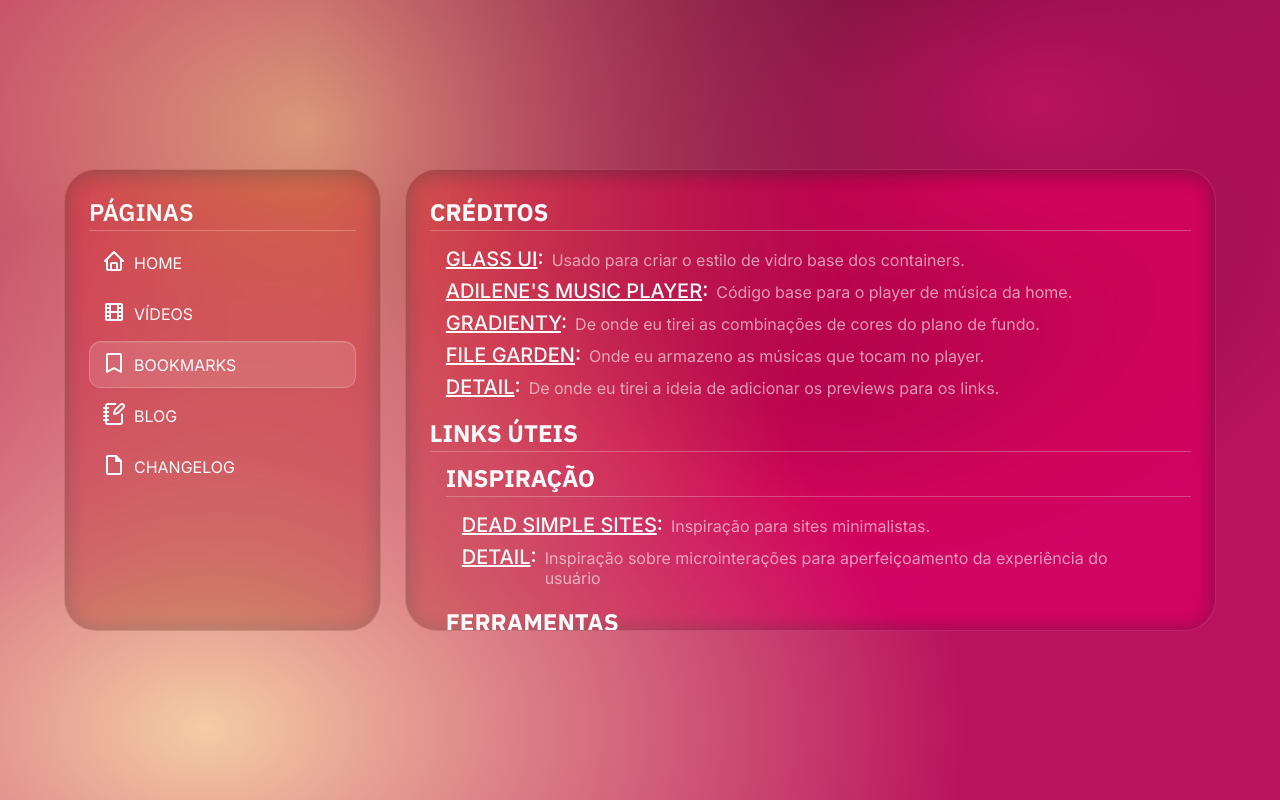
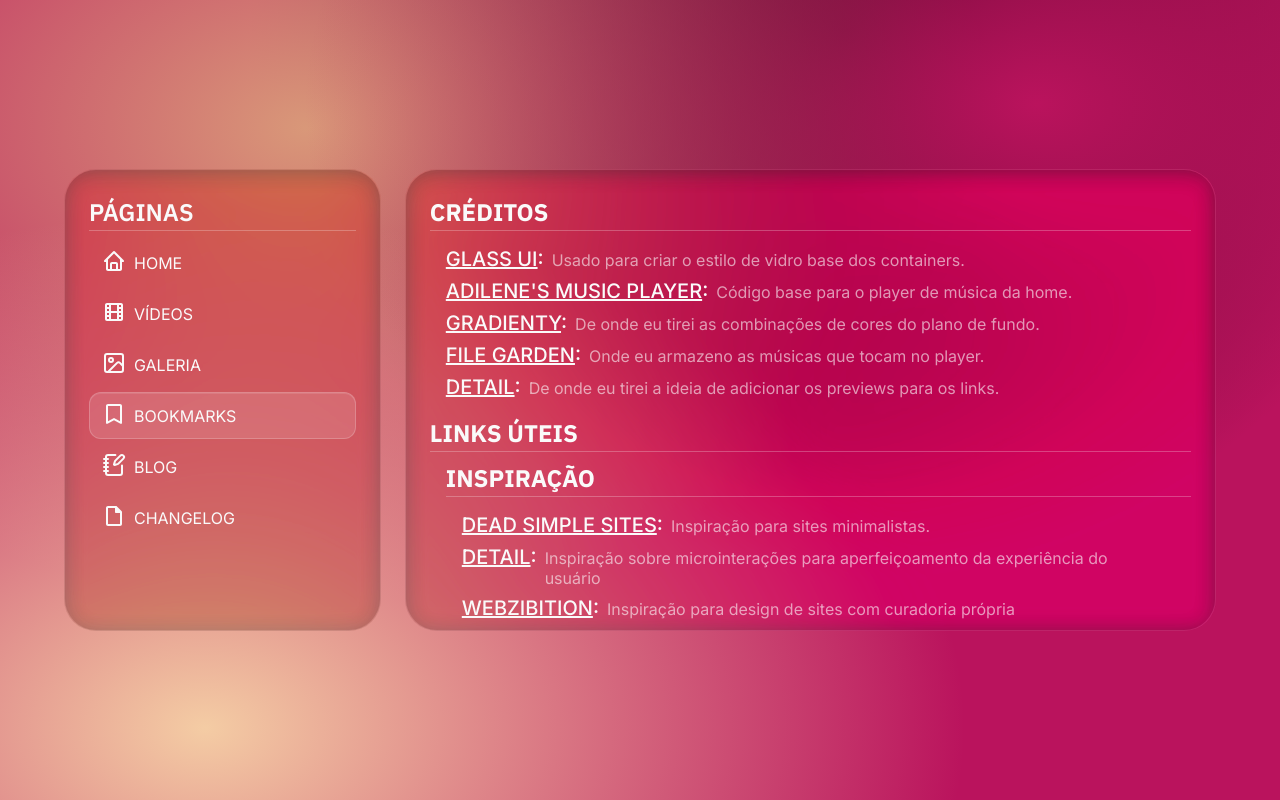
Before and after one commit to zwei-han-der/zweihander, a React (Vite) app: page /bookmarks in a window 1280 px wide. Built offline with nearby package versions, Linux system fonts and the light colour scheme.

Commit message:
chore: adiciona novos conteúdos ao blog

```diff
--- a/src/App.jsx
+++ b/src/App.jsx
@@ -7,6 +7,7 @@
 const Blog = lazy(() => import("./pages/Blog"));
 const Videos = lazy(() => import("./pages/Videos"));
 const Bookmarks = lazy(() => import("./pages/Bookmarks"));
+const Gallery = lazy(() => import("./pages/Gallery"));
 const NotFound = lazy(() => import("./pages/NotFound"));
 
 function App() {
@@ -47,6 +48,7 @@
           </Route>
           <Route path="/videos" element={<Videos />} />
           <Route path="/bookmarks" element={<Bookmarks />} />
+          <Route path="/gallery" element={<Gallery />} />
           <Route path="/*" element={<NotFound />} />
         </Routes>
       </Suspense>
--- a/src/components/TOC.jsx
+++ b/src/components/TOC.jsx
@@ -43,6 +43,45 @@
             </svg>
           </span>
           <p>Vídeos</p>
+        </NavLink>
+        <NavLink
+          to="/gallery"
+          className={({ isActive }) =>
+            isActive ? "list-item active" : "list-item"
+          }
+        >
+          <span>
+            {/* <svg
+              xmlns="http://www.w3.org/2000/svg"
+              width="24"
+              height="24"
+              fill="none"
+              stroke="currentColor"
+              strokeLinecap="round"
+              strokeLinejoin="round"
+              strokeWidth="2"
+              viewBox="0 0 24 24"
+            >
+              <path d="M13.997 4a2 2 0 0 1 1.76 1.05l.486.9A2 2 0 0 0 18.003 7H20a2 2 0 0 1 2 2v9a2 2 0 0 1-2 2H4a2 2 0 0 1-2-2V9a2 2 0 0 1 2-2h1.997a2 2 0 0 0 1.759-1.048l.489-.904A2 2 0 0 1 10.004 4z" />
+              <circle cx="12" cy="13" r="3" />
+            </svg> */}
+            <svg
+              xmlns="http://www.w3.org/2000/svg"
+              width="24"
+              height="24"
+              fill="none"
+              stroke="currentColor"
+              strokeLinecap="round"
+              strokeLinejoin="round"
+              strokeWidth="2"
+              viewBox="0 0 24 24"
+            >
+              <rect width="18" height="18" x="3" y="3" rx="2" ry="2" />
+              <circle cx="9" cy="9" r="2" />
+              <path d="m21 15-3.086-3.086a2 2 0 0 0-2.828 0L6 21" />
+            </svg>
+          </span>
+          <p>Galeria</p>
         </NavLink>
         <NavLink
           to="/bookmarks"
--- a/src/data/blog/index.js
+++ b/src/data/blog/index.js
@@ -2,9 +2,11 @@
 
 import demonmask from "../../assets/images/blog-covers/dayan-demon-mask.avif";
 import bath from "../../assets/images/blog-covers/dayan-bath.avif";
+import pink from "../../assets/images/blog-covers/pink-icon.avif";
 
 const blogContentLoaders = {
   U2FsdGVkX18BN4Sch4PRgb1obNas3BsT: () => import("./todo.md?raw"),
+  U2FsdGVkX19ek9PhLrkLyp1lGXKuTqa6: () => import("./pInk.md?raw"),
   U2FsdGVkX19V3tFiu7vvqN8JEZUHNRGbQLZGysuFl0dPxzbulAEPTQ: () => import("./markdown.md?raw"),
 };
 
@@ -19,6 +21,15 @@
     description:
       "Aqui ficará arquivado tudo o que já foi feito, o que está sendo feito e o que será feito no site.",
     cover: demonmask,
+  },
+  {
+    id: "U2FsdGVkX19ek9PhLrkLyp1lGXKuTqa6",
+    title: "Arquivo pInk",
+    version: "",
+    date: "10/03/2026",
+    description:
+      "Aqui ficará arquivado o que eu devo terminar no ecossistema pInk.",
+    cover: pink,
   },
   {
     id: "U2FsdGVkX19V3tFiu7vvqN8JEZUHNRGbQLZGysuFl0dPxzbulAEPTQ",
--- a/src/data/blog/markdown.md
+++ b/src/data/blog/markdown.md
@@ -72,9 +72,9 @@
 ## Tabelas
 
 | Coluna 1 | Coluna 2 | Coluna 3 |
-| -------- | -------- | -------- |
-| Valor 1  | Valor 2  | Valor 3  |
-| Valor 4  | Valor 5  | Valor 6  |
+| -------- | :------: | -------: |
+| Valor 1  | Valor 2  |  Valor 3 |
+| Valor 4  | Valor 5  |  Valor 6 |
 
 ## Código
 
--- /dev/null
+++ b/src/data/blog/pInk.md
@@ -0,0 +1,26 @@
+| Nome                                  | Seed? | Proton? | Catbox? | Archive? | Indice? | Crédito? |
+| ------------------------------------- | :---: | :-----: | :-----: | :------: | :-----: | :------: |
+| Absolute Batman (2024)                |   ✔   |    ✔    |    ✔    |    ✔     |    ✔    |    ❗    |
+| Absolute Wonder Woman (2024)          |   ✔   |    ✔    |    ✔    |    ✔     |    ✔    |    ❌    |
+| Bite Club (2004)                      |   ✔   |    ✔    |    ✔    |    ✔     |    ✔    |    ✔     |
+| Fatale (2012)                         |   ✔   |    ✔    |    ✔    |    ✔     |    ✔    |    ✔     |
+| Happy! (2012)                         |   ✔   |    ✔    |    ✔    |    ✔     |    ✔    |    ✔     |
+| Hellblazer (1988)                     |   ✔   |    ✔    |    ✔    |    ✔     |   ❗    |    ❌    |
+| Hit-Girl (2012)                       |   ✔   |    ✔    |    ✔    |    ✔     |    ✔    |    ❌    |
+| Hit-Girl (2018)                       |   ✔   |    ✔    |    ✔    |    ✔     |    ✔    |    ❌    |
+| Hit-Girl (2019)                       |   ✔   |    ✔    |    ✔    |    ✔     |    ✔    |    ❌    |
+| Incognito (2008)                      |   ✔   |    ✔    |    ✔    |    ✔     |    ✔    |    ✔     |
+| Invincible (2003)                     |   ✔   |    ✔    |   ❌    |    ✔     |   ❌    |    ✔     |
+| Kick-Ass (2008)                       |   ✔   |    ✔    |   ❌    |    ✔     |   ❌    |    ✔     |
+| Kick-Ass (2010)                       |   ✔   |    ✔    |   ❌    |    ✔     |   ❌    |    ❌    |
+| Kick-Ass (2013)                       |   ✔   |    ✔    |   ❌    |    ✔     |   ❌    |    ❌    |
+| Kick-Ass (2018)                       |   ✔   |    ✔    |   ❌    |    ✔     |   ❌    |    ❌    |
+| Kick-Ass vs Hit-Girl (2020)           |   ✔   |    ✔    |   ❌    |    ✔     |   ❌    |    ❌    |
+| Kick-Ass: A Nova Garota (2018)        |   ✔   |    ✔    |   ❌    |    ✔     |   ❌    |    ❌    |
+| Scott Pilgrim (2005)                  |   ✔   |    ✔    |   ❌    |    ✔     |   ❌    |    ✔     |
+| Spawn (1992)                          |  ❌   |   ❌    |   ❌    |    ❌    |   ❌    |    ❌    |
+| The Boys (2006)                       |   ✔   |    ✔    |   ❌    |    ✔     |   ❌    |    ✔     |
+| The Walking Dead (2003)               |   ✔   |    ✔    |   ❌    |    ✔     |   ❌    |    ✔     |
+| Ultimate Spider-Man (2024)            |   ✔   |    ✔    |   ❌    |    ✔     |   ❌    |    ❌    |
+| Ultimate Spider-Man: Incursion (2025) |   ✔   |    ✔    |   ❌    |    ✔     |   ❌    |    ❌    |
+| Vampirella (2010)                     |   ✔   |    ✔    |   ❌    |    ✔     |   ❌    |    ✔     |
--- a/src/pages/Bookmarks.jsx
+++ b/src/pages/Bookmarks.jsx
@@ -6,6 +6,7 @@
   return (
     <Standalone>
       <div className="bookmarks-content">
+        {/* === CRÉDITOS === */}
         <div className="bookmarks-topic">
           <div className="bookmarks-topic-header">
             <h2>Créditos</h2>
@@ -95,11 +96,13 @@
             </li>
           </ul>
         </div>
+        {/* === LINKS === */}
         <div className="bookmarks-topic">
           <div className="bookmarks-topic-header">
             <h2>Links úteis</h2>
           </div>
           <div className="bookmarks-subtopic">
+            {/* === iNSPIRAÇÃO === */}
             <div className="bookmarks-subtopic-header">
               <h2>Inspiração</h2>
             </div>
@@ -137,8 +140,43 @@
                   experiência do usuário
                 </span>
               </li>
+              <li>
+                <h3>
+                  <LinkPreview href="https://tympanus.net/codrops/webzibition/">
+                    <a
+                      href="https://tympanus.net/codrops/webzibition/"
+                      target="_blank"
+                      rel="noreferrer noopener"
+                    >
+                      Webzibition
+                    </a>
+                  </LinkPreview>
+                  :
+                </h3>
+                <span>
+                  Inspiração para design de sites com curadoria própria
+                </span>
+              </li>
+              <li>
+                <h3>
+                  <LinkPreview href="https://tympanus.net/codrops/hub/">
+                    <a
+                      href="https://tympanus.net/codrops/hub/"
+                      target="_blank"
+                      rel="noreferrer noopener"
+                    >
+                      Creative Hub
+                    </a>
+                  </LinkPreview>
+                  :
+                </h3>
+                <span>
+                  Inspiração para boas QoL funcionalidades
+                </span>
+              </li>
             </ul>
             <div className="bookmarks-subtopic-header">
+              {/* === FERRAMENTAS === */}
               <h2>Ferramentas</h2>
             </div>
             <ul>
```
